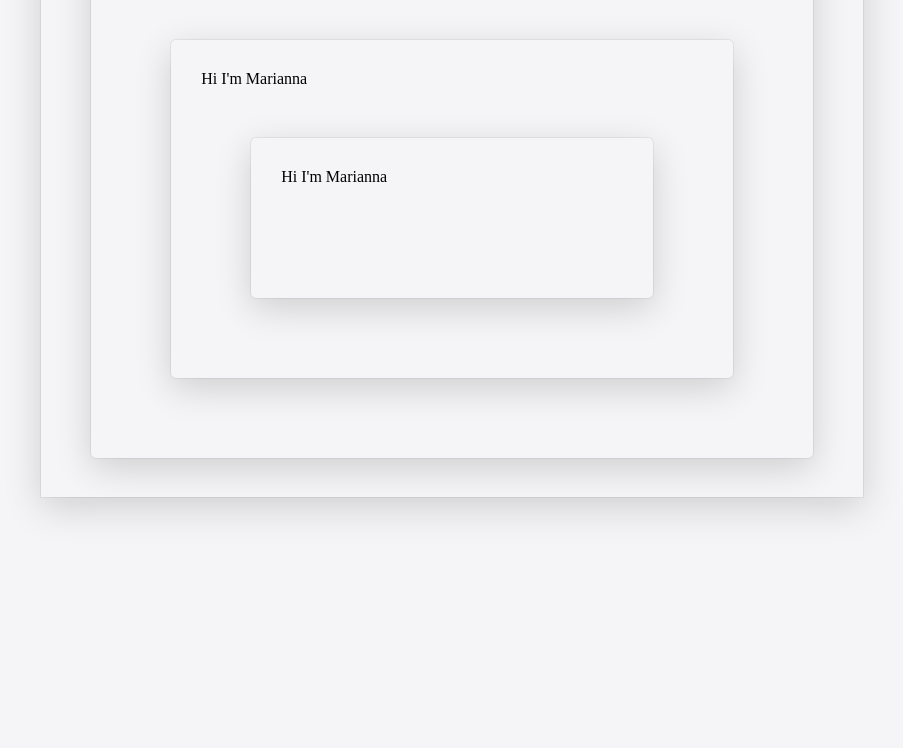
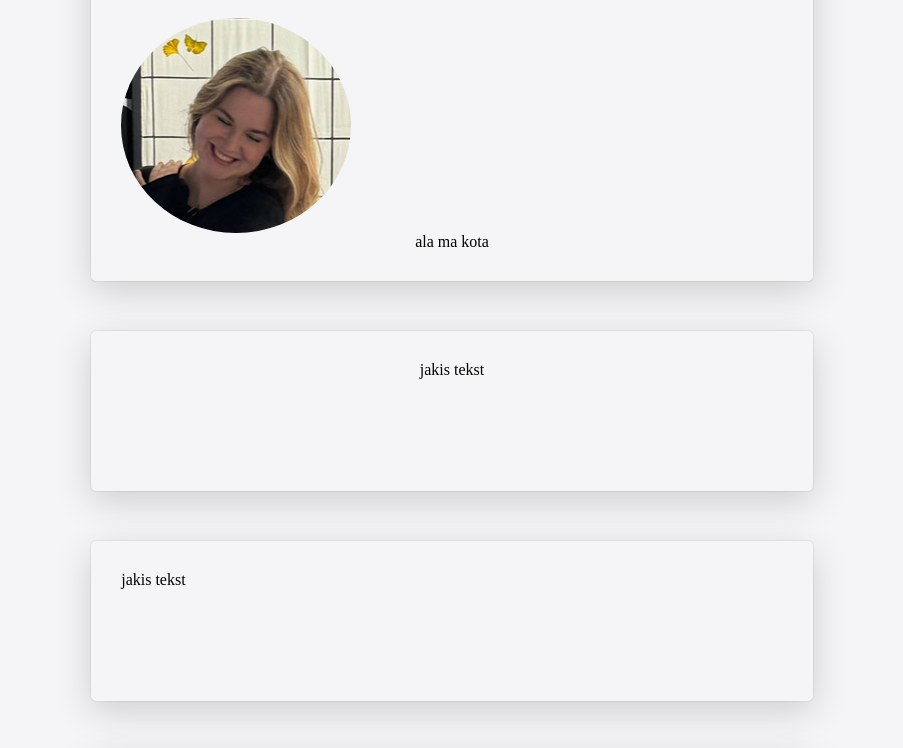
Before and after one commit to marysiaszcz/my-profile, a plain HTML site: page index.html in a window 1280 px wide. Shown: the part 187-935 px from the top of the page, without its empty margins (188-1091 px from the left). Before the commit the page ends 800 px from the top, so only its background shows below. Drawn offline with Linux system fonts and the light colour scheme.

Commit message:
Add files via upload

```diff
--- a/index.html
+++ b/index.html
@@ -9,9 +9,17 @@
 
 <body>
 <div class="container">
-	<div class="white_box"><h1> Hi I'm Marianna</h1><div>
-	<div class="white_box">Hi I'm Marianna<div>
-	<div class="white_box">Hi I'm Marianna<div>
+	<div class="white_box">
+		<h1> Hi I'm Marianna</h1>
+		<img src="avatar.jpg" class="img_avatar">
+		<div class="text">ala ma kota</div>
+	</div>
+	<div class="white_box">
+		<div class="text">jakis tekst
+		</div>
+	</div>
+	<div class="white_box">jakis tekst</div>
+	<div class="white_box">jakis tekst</div>
 </div>
 
 
--- a/style.css
+++ b/style.css
@@ -24,22 +24,28 @@ h1 {
 	line-height: 1.8;
 	letter-spacing: 2px;
 	text-align:center;
+	font-size:34px;
 }
 
 .container {
-	padding-top:10px;
+	padding:10px;
 	width:65%;
-	height:85%;
 	margin: auto;
-	box-shadow: rgba(0, 0, 0, 0.16) 0px 10px 36px 0px, rgba(0, 0, 0, 0.06) 0px 0px 0px 1px;
 }
 .white_box {
 	padding:30px;
 	min-height:100px;
 	margin:50 50;
+	border-radius:5px;
 	box-shadow: rgba(0, 0, 0, 0.16) 0px 10px 36px 0px, rgba(0, 0, 0, 0.06) 0px 0px 0px 1px;
-	border-radius:5px;
 }
+.text {
+	font-family:Ubuntu;
+	font-size:16px;
+	text-align:center;
+	}
 .img_avatar {
 	border-radius:50%;
+	margin:auto;
+	text-align:center;
 }
```
Also changed, not shown: avatar.jpg (added).
